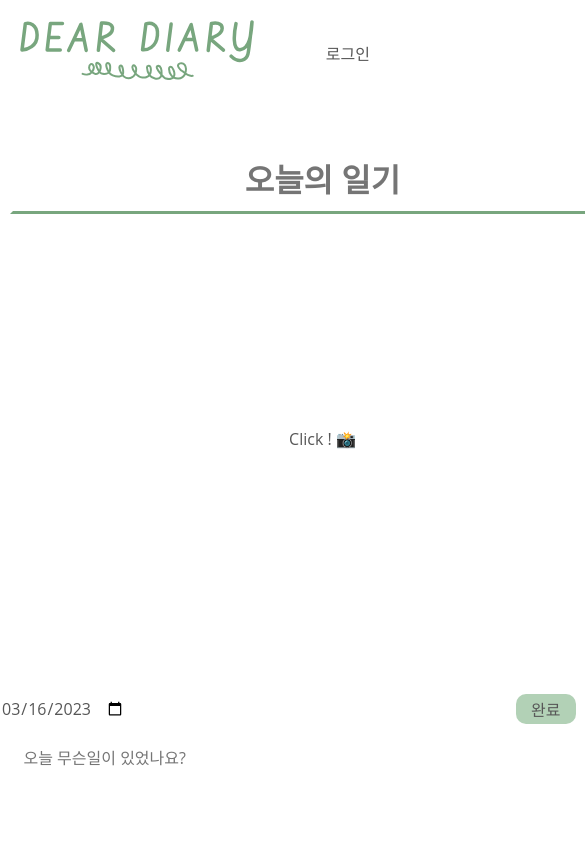
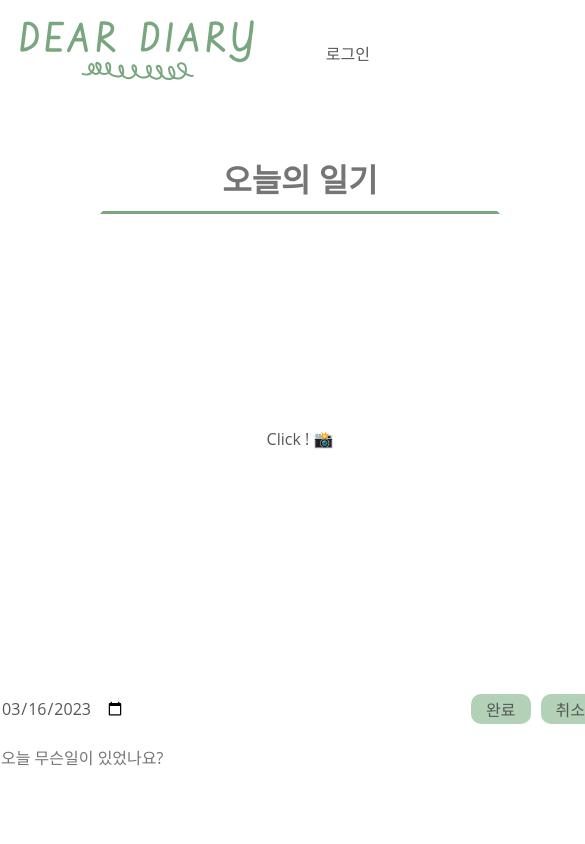
Before and after one commit to 2wisdom/dear-diary, a Next.js app: page /create-diary in a window 390 px wide. Shown: the top 844 px of the page, 585 px wide, since content can reach past the window. Built offline with nearby package versions, Linux system fonts and the light colour scheme; no server answers.

Commit message:
diary 반응형 진행중

```diff
--- a/styles/DiaryStyle.ts
+++ b/styles/DiaryStyle.ts
@@ -1,14 +1,16 @@
 import styled from "styled-components";
 
-export const DiaryTitleStyle = styled.div`
+export const DiaryStyle = styled.div`
+  .diary-title-container {
     display: flex;
     text-align: center;
     align-items: center;
     position: relative;
     justify-content: center;
     /* right: 20px; */
+  }
 
-  input {
+  .diary-title-input {
     background-color: transparent;
     width: 625px;
     border: 3px solid transparent;
@@ -18,19 +20,24 @@ export const DiaryTitleStyle = styled.div`
     font-weight: 700;
     padding: 10px 20px 10px 20px;
     margin: 10px;
+
+    @media screen and (max-width: 480px) {
+      max-width: 400px;
     }
-`;
+  }
 
-export const DiaryMainStyle = styled.div`
+  .diary-main-container {
     display: flex;
     align-items: center;
     text-align: center;
     justify-content: center;
+  }
 
   .main-container {
     display: flex;
     align-items: center;
     text-align: center;
+    justify-content: center;
     margin: 0;
   }
 
@@ -56,6 +63,10 @@ export const DiaryMainStyle = styled.div`
     align-items: center;
     width: 600px;
     height: 450px;
+
+    @media screen and (max-width: 480px) {
+      width: 400px;
+    }
   }
 
   .upladLabel {
@@ -69,6 +80,148 @@ export const DiaryMainStyle = styled.div`
   .upload-image {
     max-width: 600px;
     max-height: 450px;
+
+    @media screen and (max-width: 480px) {
+      max-width: 400px;
+    }
+  }
+
+  .image-hidden {
+    display: none;
+  }
+
+  .click-hidden {
+    display: none;
+  }
+
+  .diary-content-wrapper {
+    margin: 0 20px 0 20px;
+  }
+
+  .diary-content-container {
+    max-width: 900px;
+    display: flex;
+    justify-content: space-between;
+  }
+
+  .diary-content-container div {
+    display: flex;
+    justify-content: space-between;
+    margin: 10px 0px 10px 0px;
+    align-items: center;
+    text-align: center;
+  }
+
+  .button-container {
+    display: flex;
+    justify-content: right;
+  }
+
+  .content-container {
+    justify-content: center;
+  }
+
+  textarea {
+    width: 600px;
+    min-height: 100px;
+    font-size: 16px;
+    resize: none;
+    background-color: transparent;
+    border: 1px solid transparent;
+
+    @media screen and (max-width: 480px) {
+      width: 400px;
+    }
+  }
+
+  input[type="date"] {
+    border: 1px solid transparent;
+    font-size: 16px;
+  }
+`;
+
+export const DiaryTitleStyle = styled.div`
+  display: flex;
+  text-align: center;
+  align-items: center;
+  position: relative;
+  justify-content: center;
+  /* right: 20px; */
+
+  input {
+    background-color: transparent;
+    width: 625px;
+    border: 3px solid transparent;
+    border-bottom: 3px solid #78a67e;
+    text-align: center;
+    font-size: 32px;
+    font-weight: 700;
+    padding: 10px 20px 10px 20px;
+    margin: 10px;
+
+    @media screen and (max-width: 480px) {
+      max-width: 400px;
+    }
+  }
+`;
+
+export const DiaryMainStyle = styled.div`
+  display: flex;
+  align-items: center;
+  text-align: center;
+  justify-content: center;
+
+  .main-container {
+    display: flex;
+    align-items: center;
+    text-align: center;
+    justify-content: center;
+    margin: 0;
+  }
+
+  .chevron-icon {
+    margin: 0 20px 0 20px;
+    width: 25px;
+    height: 25px;
+    cursor: pointer;
+  }
+
+  .plus-icon {
+    margin: 0 20px 0 20px;
+    width: 40px;
+    height: 40px;
+    cursor: pointer;
+  }
+
+  .upload-btn {
+    display: flex;
+    flex-direction: column;
+    justify-content: center;
+    text-align: center;
+    align-items: center;
+    width: 600px;
+    height: 450px;
+
+    @media screen and (max-width: 480px) {
+      width: 400px;
+    }
+  }
+
+  .upladLabel {
+    cursor: pointer;
+  }
+
+  input[type="file"] {
+    visibility: hidden;
+  }
+
+  .upload-image {
+    max-width: 600px;
+    max-height: 450px;
+
+    @media screen and (max-width: 480px) {
+      max-width: 400px;
+    }
   }
 
   .image-hidden {
--- a/styles/GlobalStyle.ts
+++ b/styles/GlobalStyle.ts
@@ -24,6 +24,7 @@ export const Wrapper = styled.div`
   display: flex;
   flex-direction: column;
   height: 100vh;
+  width: 100%;
 `;
 
 /* ContentWrapper style */
@@ -33,6 +34,7 @@ export const ContentWrapper = styled.div`
   margin: 0 auto;
   margin-top: 50px;
   flex: 1;
+  /* width: 100%; */
 `;
 
 /* Navbar Style */
```
Also changed, not shown: components/diary/DiaryItem.tsx (+26 -24 lines). Lines whose indentation alone changed are shown as unchanged.
